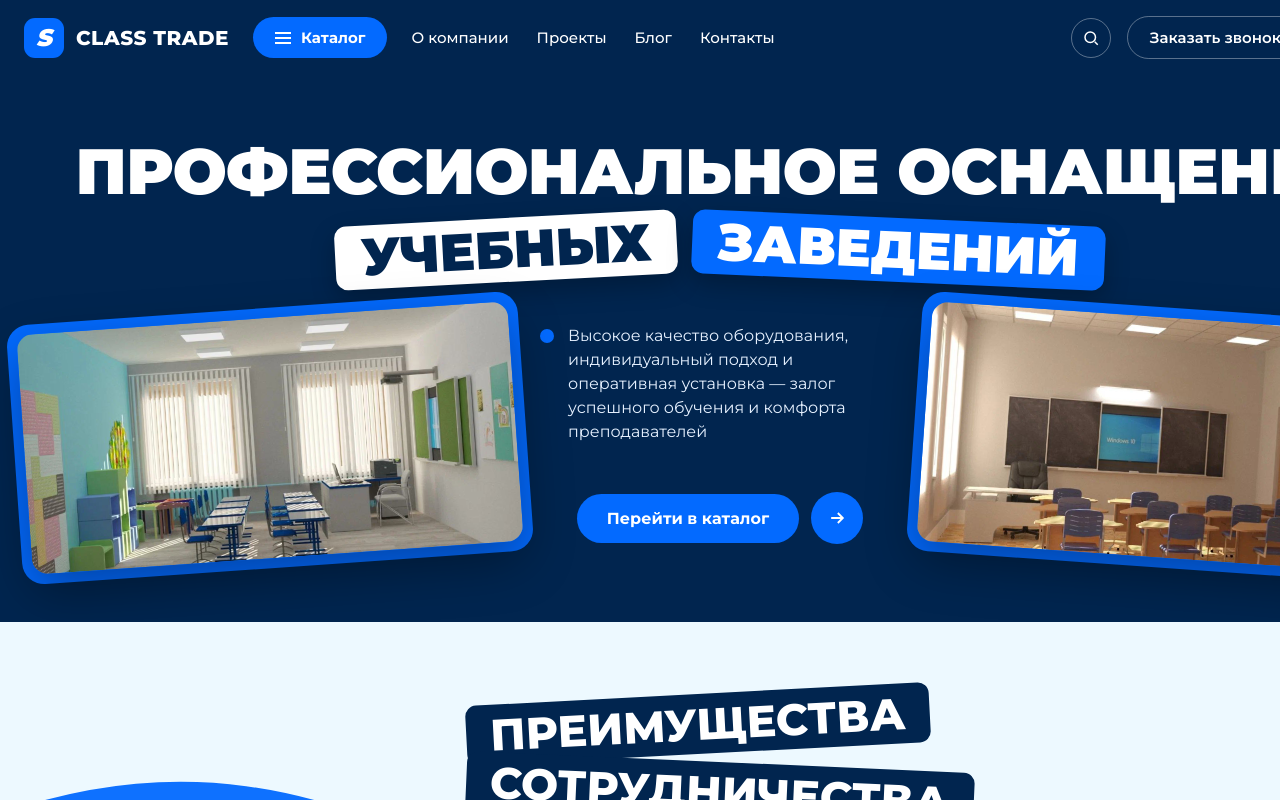
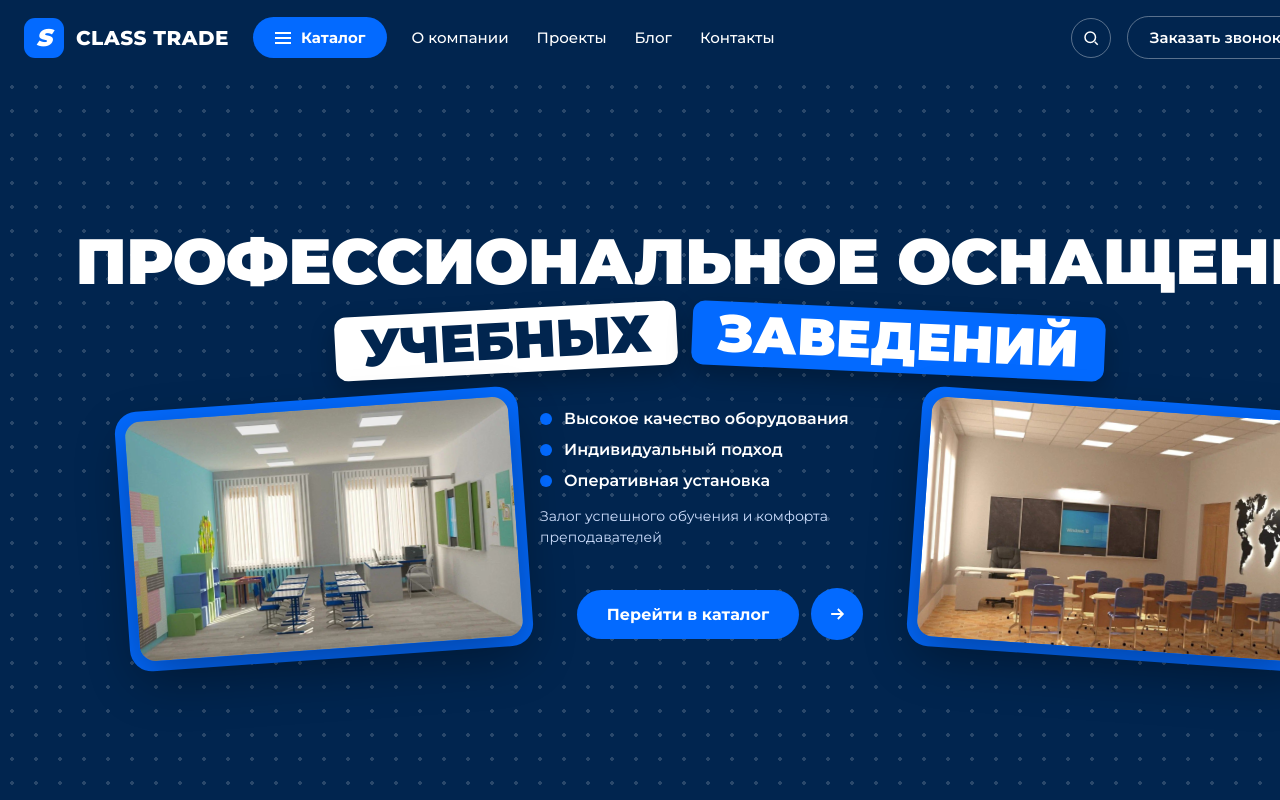
Before and after one commit to dkaratsapov-web/classtrade, a React (Vite) app: page / in a window 1280 px wide. Shown: the top 800 px of the page. Built offline with nearby package versions, Linux system fonts and the light colour scheme.

Commit message:
Hero: фикс точек на фоне (background-color вместо shorthand), УТП списком, высота первого экрана на вьюпорт

```diff
--- a/src/components/Hero.jsx
+++ b/src/components/Hero.jsx
@@ -17,13 +17,23 @@ export default function Hero() {
         </div>
 
         <div className="hero__center">
-          <div className="hero__lead">
-            <span className="hero__lead-dot" aria-hidden="true" />
-            <p>
-              Высокое качество оборудования, индивидуальный подход и оперативная
-              установка — залог успешного обучения и комфорта преподавателей
-            </p>
-          </div>
+          <ul className="hero__usp">
+            <li>
+              <span className="hero__lead-dot" aria-hidden="true" />
+              Высокое качество оборудования
+            </li>
+            <li>
+              <span className="hero__lead-dot" aria-hidden="true" />
+              Индивидуальный подход
+            </li>
+            <li>
+              <span className="hero__lead-dot" aria-hidden="true" />
+              Оперативная установка
+            </li>
+          </ul>
+          <p className="hero__usp-note">
+            Залог успешного обучения и комфорта преподавателей
+          </p>
           <div className="hero__cta">
             <Cta label="Перейти в каталог" />
           </div>
--- a/src/index.css
+++ b/src/index.css
@@ -286,8 +286,13 @@ body {
 /* ===================== HERO ===================== */
 .hero {
   position: relative;
-  background: var(--navy);
-  padding: 64px 0 64px;
+  background-color: var(--navy);
+  /* первый экран на высоту вьюпорта (минус шапка ~72px), контент по центру */
+  min-height: calc(100vh - 72px);
+  display: flex;
+  flex-direction: column;
+  justify-content: center;
+  padding: 56px 0;
   overflow: hidden;
 }
 .hero__head {
@@ -371,27 +376,37 @@ body {
   color: #cfe0ff;
   padding-bottom: 8px;
 }
-/* УТП с жирной точкой слева */
-.hero__lead {
+/* УТП списком с жирными точками слева */
+.hero__usp {
+  list-style: none;
+  margin: 0 0 16px;
+  padding: 0;
   display: flex;
-  align-items: flex-start;
-  gap: 14px;
+  flex-direction: column;
+  gap: 12px;
   text-align: left;
-  margin: 0 0 48px;
+}
+.hero__usp li {
+  display: flex;
+  align-items: center;
+  gap: 12px;
+  font-size: 16px;
+  font-weight: 600;
+  color: #fff;
 }
 .hero__lead-dot {
   flex: none;
-  width: 14px;
-  height: 14px;
+  width: 12px;
+  height: 12px;
   border-radius: 50%;
   background: var(--blue);
-  margin-top: 5px;
 }
-.hero__lead p {
-  margin: 0;
-  font-size: 16px;
+.hero__usp-note {
+  margin: 0 0 40px;
+  text-align: left;
+  font-size: 14px;
   line-height: 1.5;
-  color: #e6f1ff;
+  color: #cfe0ff;
 }
 .hero__cta {
   display: flex;
@@ -440,7 +455,7 @@ body {
 /* ===================== СЕКЦИИ ===================== */
 .section {
   position: relative;
-  background: var(--sky);
+  background-color: var(--sky);
   padding: 72px 0;
   overflow: hidden;
 }
@@ -848,7 +863,7 @@ body {
 /* ===================== КОНТАКТЫ ===================== */
 .section--navy {
   position: relative;
-  background: var(--navy);
+  background-color: var(--navy);
   padding: 64px 0;
   overflow: hidden;
 }
```
